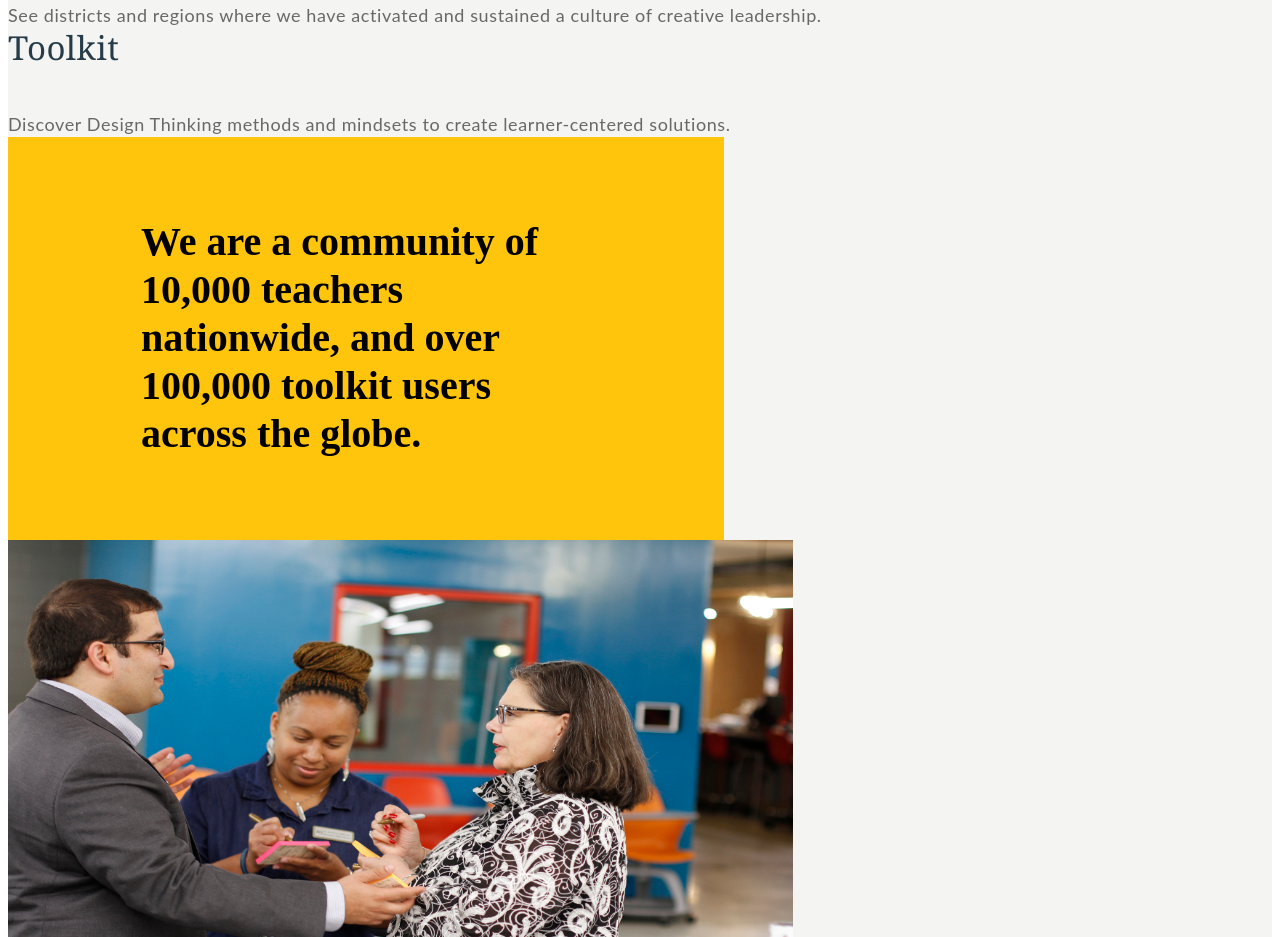
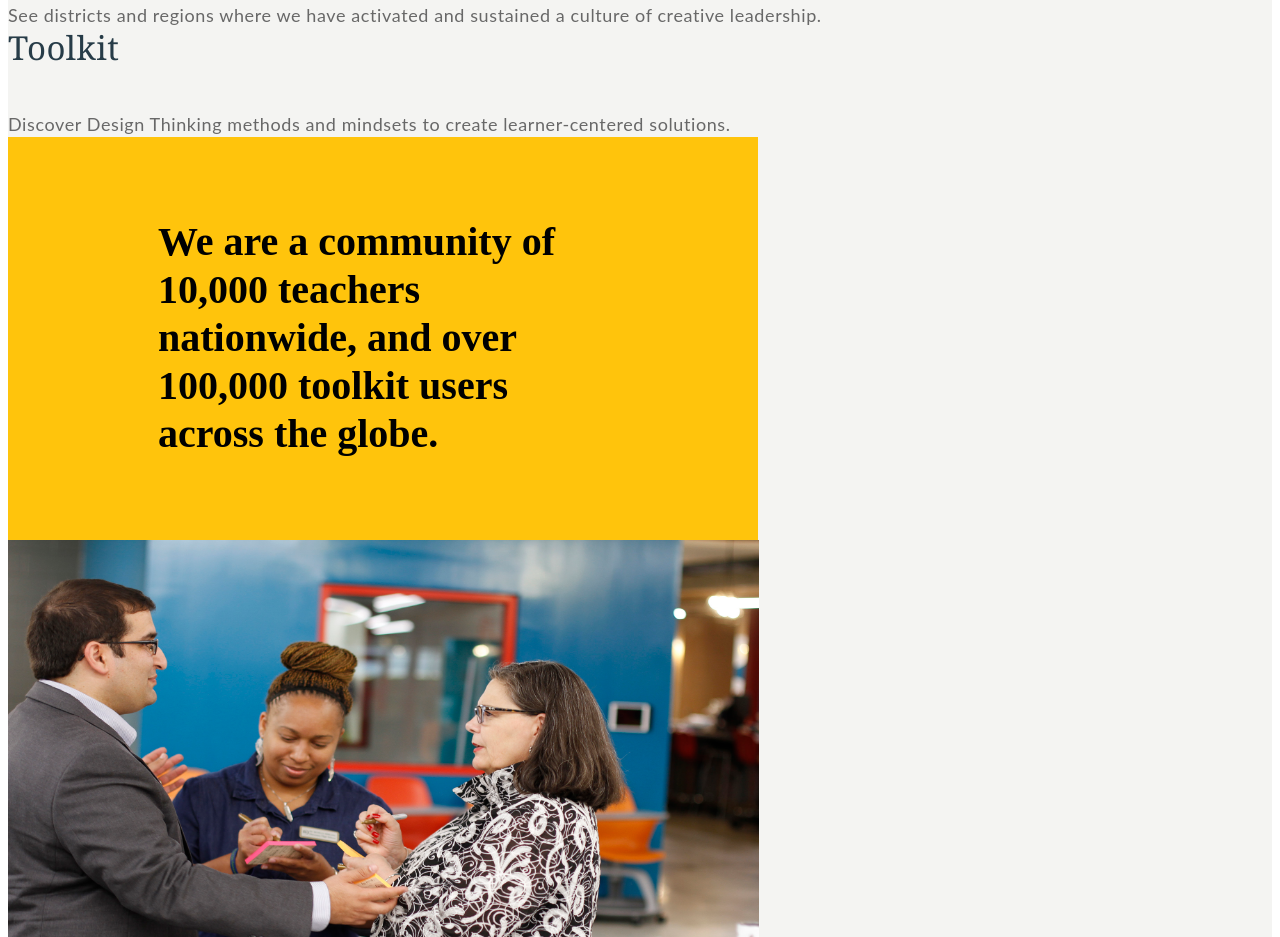
Before and after one commit to mateabaturina/Internship-8-HTML, a plain HTML site: page Teachers guilde/index.html in a window 1280 px wide. Shown: the part 1449-2386 px from the top of the page. Drawn offline with Linux system fonts and the light colour scheme.

Commit message:
Updating

```diff
--- a/Teachers guilde/styles/secondSection.css
+++ b/Teachers guilde/styles/secondSection.css
@@ -10,11 +10,11 @@
 
 .imageSectionTwo {
     height: 402px;
-    width: 785px;
+    width: 751px;
 }
 
 .boxTwo {
-    padding: 48px 133px;
+    padding: 48px 150px;
     background-color: #ffc40c;
     width: 450px;
     float: left;
```
